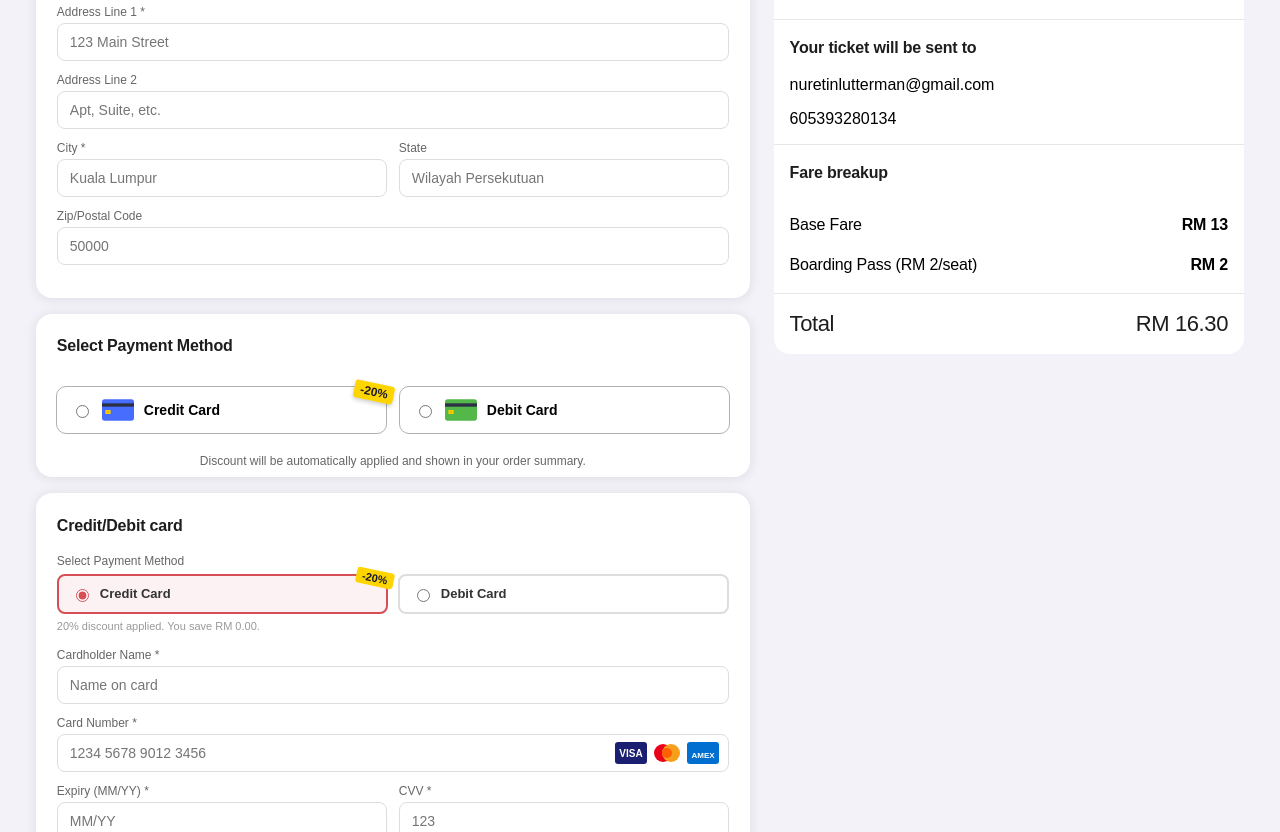
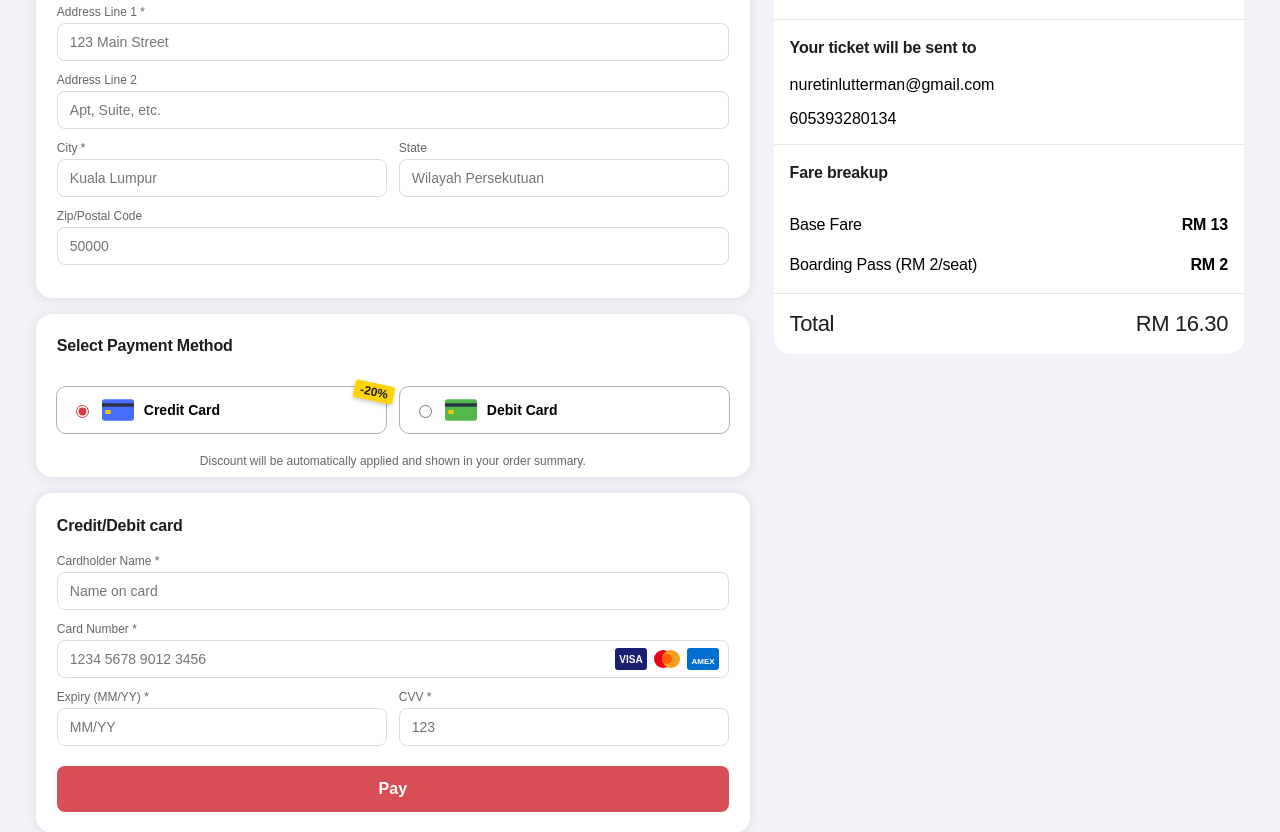
Before and after one commit to Rshijituan-baozi/redbus-mirror, a website: page public/pay/index.html in a window 1280 px wide. Shown: the part 479-1311 px from the top of the page. Drawn offline with Linux system fonts and the light colour scheme; a web font is replaced by a local one.

Commit message:
fix: user fixes to pay page

```diff
--- a/public/pay/index.html
+++ b/public/pay/index.html
@@ -407,21 +407,7 @@ url("pay1ment_icons.woff") format("woff");
 
   <div id="74" class=" genericSection___f56bc6 genericSectionBoxShadow___344c38 "><div class="container___a0f2af primary___65e13a withoutSubtitle___5e7ee1 "><div><h2 class="title___ccc153  ">Credit/Debit card</h2></div></div><div style="padding:0 16px 16px">
 
-<div style="margin-bottom:16px">
-<label style="display:block;font-size:12px;color:#666;margin-bottom:6px">Select Payment Method</label>
-<div style="display:flex;gap:10px">
-<label style="flex:1;display:flex;align-items:center;gap:8px;padding:10px 12px;border:2px solid #d84e55;border-radius:8px;cursor:pointer;background:#fdf2f3;position:relative;overflow:visible" id="pm-credit">
-<input type="radio" name="payment_method" value="credit" checked onchange="setDiscount(0.20)" style="accent-color:#d84e55">
-<span style="font-weight:600;font-size:13px;color:#333">Credit Card</span>
-<span style="position:absolute;top:-6px;right:-8px;background:#ffd500;color:#1a1a2e;font-size:11px;font-weight:800;padding:2px 6px;border-radius:3px;transform:rotate(12deg)">-20%</span>
-</label>
-<label style="flex:1;display:flex;align-items:center;gap:8px;padding:10px 12px;border:2px solid #ddd;border-radius:8px;cursor:pointer" id="pm-debit">
-<input type="radio" name="payment_method" value="debit" onchange="setDiscount(0)" style="accent-color:#d84e55">
-<span style="font-weight:600;font-size:13px;color:#333">Debit Card</span>
-</label>
-</div>
-<div style="font-size:11px;color:#999;margin-top:6px" id="discountMsg">20% discount applied. You save <span id="saveAmt">RM 0.00</span>.</div>
-</div>
+
 
 <div style="margin-bottom:12px"><label style="display:block;font-size:12px;color:#666;margin-bottom:4px">Cardholder Name *</label><input id="cardHolder" placeholder="Name on card" style="width:100%;padding:10px 12px;border:1px solid #ddd;border-radius:8px;font-size:14px;outline:none;font-family:Inter,sans-serif"></div>
 
```
